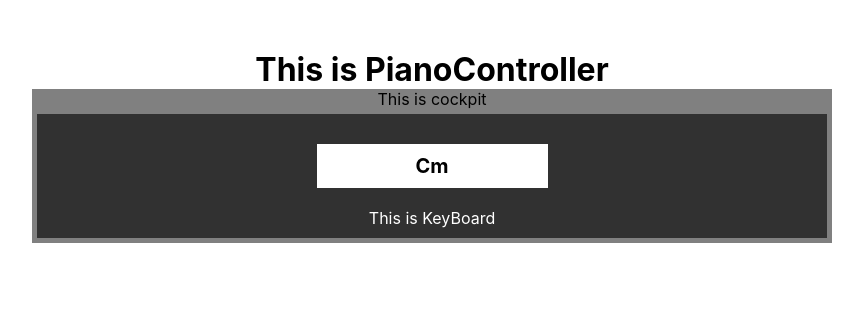
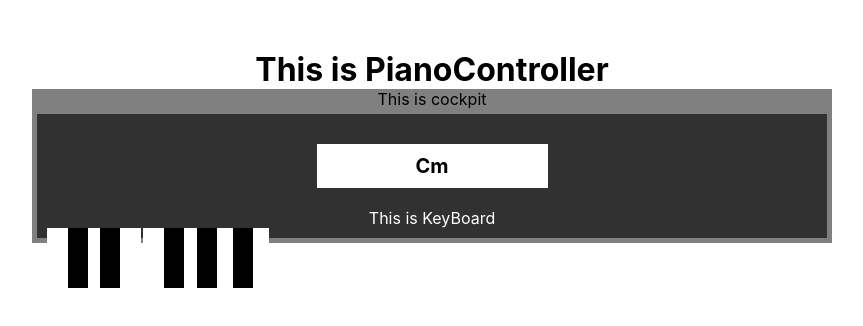
Before and after one commit to hanameee/React-piano, a React (Create React App) app: page / in a window 1280 px wide. Shown: the top 326 px of the page, without its empty margins (208-1071 px from the left). Built offline with nearby package versions, Linux system fonts and the light colour scheme.

Commit message:
Fix typo

```diff
--- a/src/components/Piano/Keyboard/Keyboard.js
+++ b/src/components/Piano/Keyboard/Keyboard.js
@@ -1,9 +1,10 @@
 import React from 'react';
-
+import Octave from './Octave/Octave'
 const keyBoard = (props) => {
     return (
         <div>
             This is KeyBoard
+            <Octave/>
         </div>
     )
 }
--- a/src/components/Piano/Keyboard/Octave/Key/Key.js
+++ b/src/components/Piano/Keyboard/Octave/Key/Key.js
@@ -4,7 +4,7 @@ import styles from './Key.module.css'
 const Key = (props) => {
     const color = props.color
     const pitch = props.pitch
-    const classes = [styles[color], styles[pitch]].join(" ")
+    const classes = [styles.Key, styles[color], styles[pitch]].join(" ")
     return (
         <div className={classes} >
         </div >
```
Also changed, not shown: 1 other file (tests, documents, lock files or other folders).
